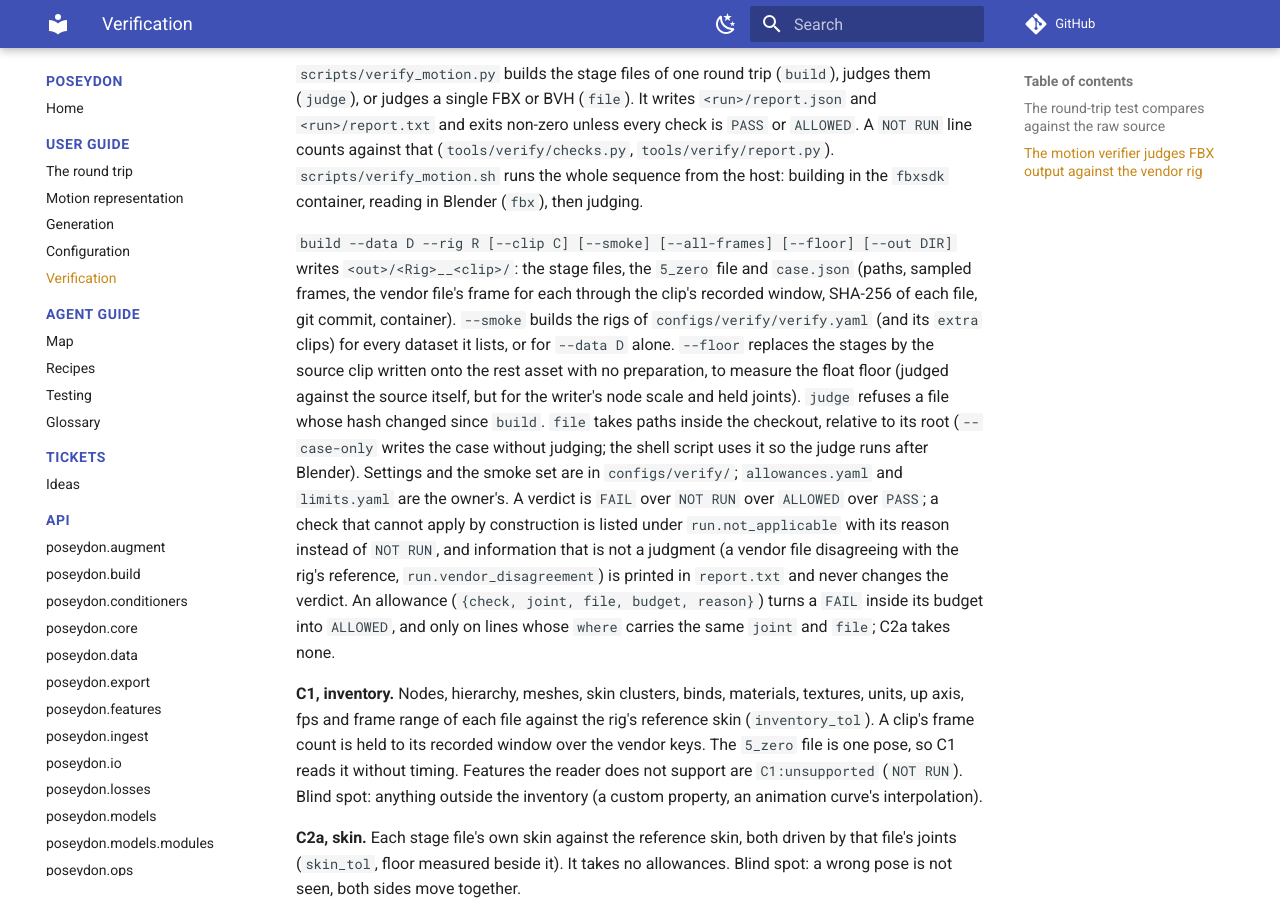
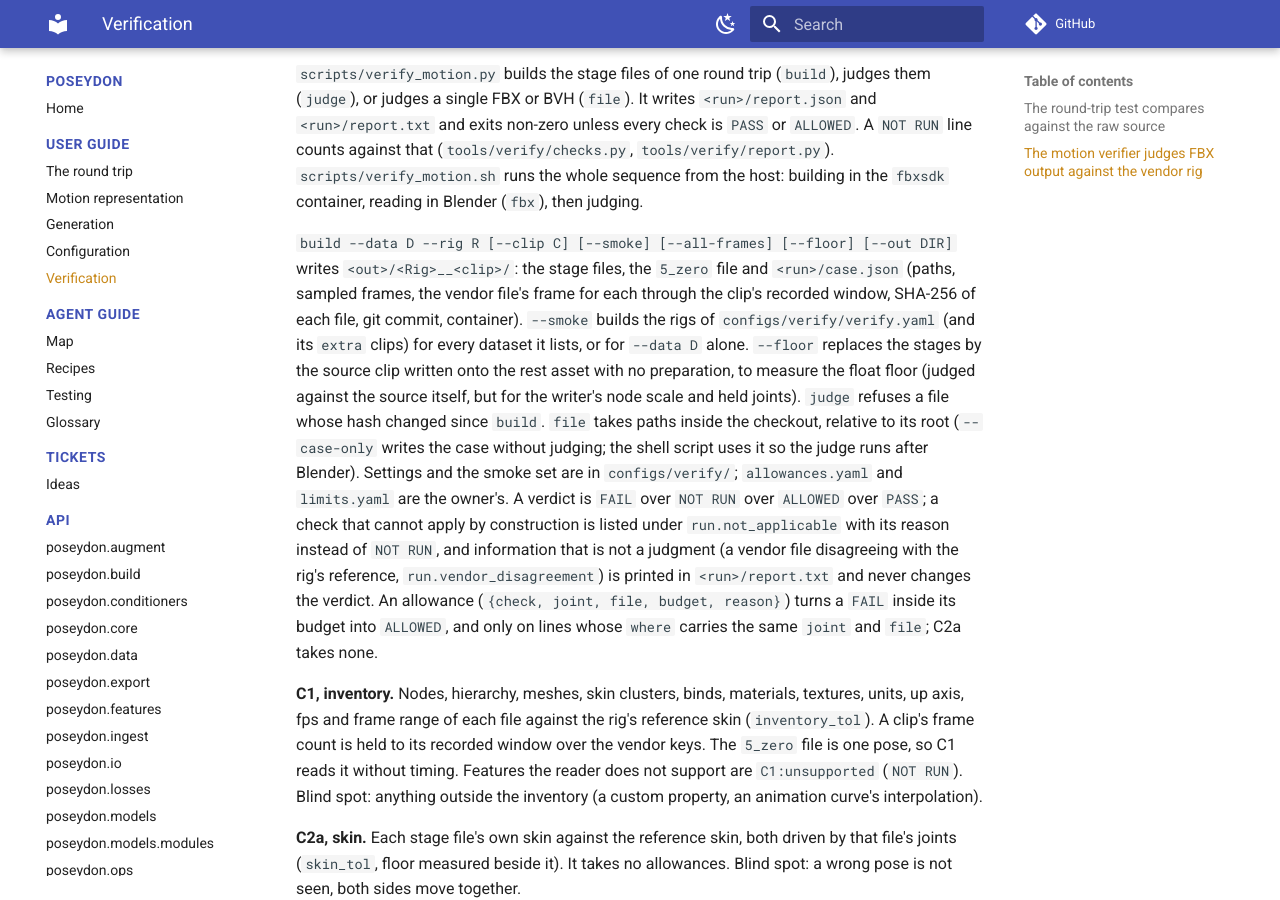
Before and after one commit to LuCazzola/PoseYdon, an MkDocs documentation site: the page built from docs/parallax/pages/user-guide/verification.md, in a window 1280 px wide and 900 px high, scrolled down 573 px. Built offline with MkDocs 1.6.1 and Material for MkDocs 9.7.7, drawn with Linux system fonts in a browser that asks for light colours; comment, search, counter and statistics services are not loaded; part of the change alters nothing that is shown; some of the changed text lies outside the part shown.

Commit message:
docs: name the verifier's run files under <run>/ so the docs check passes on a clean checkout
case.json, report.txt and report.json resolved locally only through ignored files under
data/ and tmp/; CI has none, so the docs build on main failed.

Co-Authored-By: Claude Opus 5.5 <noreply@anthropic.com>
Claude-Session: https://claude.ai/code/session_01XD5ecfddfkhJyfxJQ6ekMc

```diff
--- a/docs/parallax/pages/user-guide/verification.md
+++ b/docs/parallax/pages/user-guide/verification.md
@@ -24,7 +24,7 @@ the whole sequence from the host: building in the `fbxsdk` container, reading in
 (`fbx`), then judging.
 
 `build --data D --rig R [--clip C] [--smoke] [--all-frames] [--floor] [--out DIR]` writes `<out>/<Rig>__<clip>/`: the stage
-files, the `5_zero` file and `case.json` (paths, sampled frames, the vendor file's frame for each through the clip's recorded
+files, the `5_zero` file and `<run>/case.json` (paths, sampled frames, the vendor file's frame for each through the clip's recorded
 window, SHA-256 of each file, git commit, container). `--smoke` builds the rigs of `configs/verify/verify.yaml` (and its `extra`
 clips) for every dataset it lists, or for `--data D` alone. `--floor` replaces the stages by the source clip written onto the rest
 asset with no preparation, to measure the float floor (judged against the source itself, but for the writer's node scale and
@@ -33,7 +33,7 @@ root (`--case-only` writes the case without judging; the shell script uses it so
 smoke set are in `configs/verify/`; `allowances.yaml` and `limits.yaml` are the owner's. A verdict is `FAIL` over `NOT RUN` over
 `ALLOWED` over `PASS`; a check that cannot apply by construction is listed under `run.not_applicable` with its reason instead of
 `NOT RUN`, and information that is not a judgment (a vendor file disagreeing with the rig's reference, `run.vendor_disagreement`)
-is printed in `report.txt` and never changes the verdict. An allowance (`{check, joint, file, budget, reason}`) turns a `FAIL`
+is printed in `<run>/report.txt` and never changes the verdict. An allowance (`{check, joint, file, budget, reason}`) turns a `FAIL`
 inside its budget into `ALLOWED`, and only on lines whose `where` carries the same `joint` and `file`; C2a takes none.
 
 **C1, inventory.** Nodes, hierarchy, meshes, skin clusters, binds, materials, textures, units, up axis, fps and frame range of
@@ -136,7 +136,7 @@ within `blender_tol`, the fitted scale held to 1; it agrees with the SDK-side re
 unlike its FBX import (see C6). `tests/test_verify.py` (`test_bvh_files_with_and_without_a_mesh`) runs the lines directly on a vendor
 Camel BVH (offset, channel order, NaN, truncation, empty) and `file` on a meshless one; B4 needs Blender, so it is `NOT RUN` there.
 
-**Sheets** (`tools/verify/sheet.py`, into `<run>/sheets/`, named in `report.json` under `run.sheets`): the reference mesh
+**Sheets** (`tools/verify/sheet.py`, into `<run>/sheets/`, named in `<run>/report.json` under `run.sheets`): the reference mesh
 above and the file's below, in front, side, top and 3/4 views, at the first sampled frame (standing in for the rest
 pose) and at the frame of worst error. Four kinds: C2a draws each stage's own skin against the reference under the
 file's joints (`<stage>_*`: skin faults only); C2b draws `4_roundtrip` (the `floor` file on a floor run) against the expected pose, no fit; C3 draws
```
